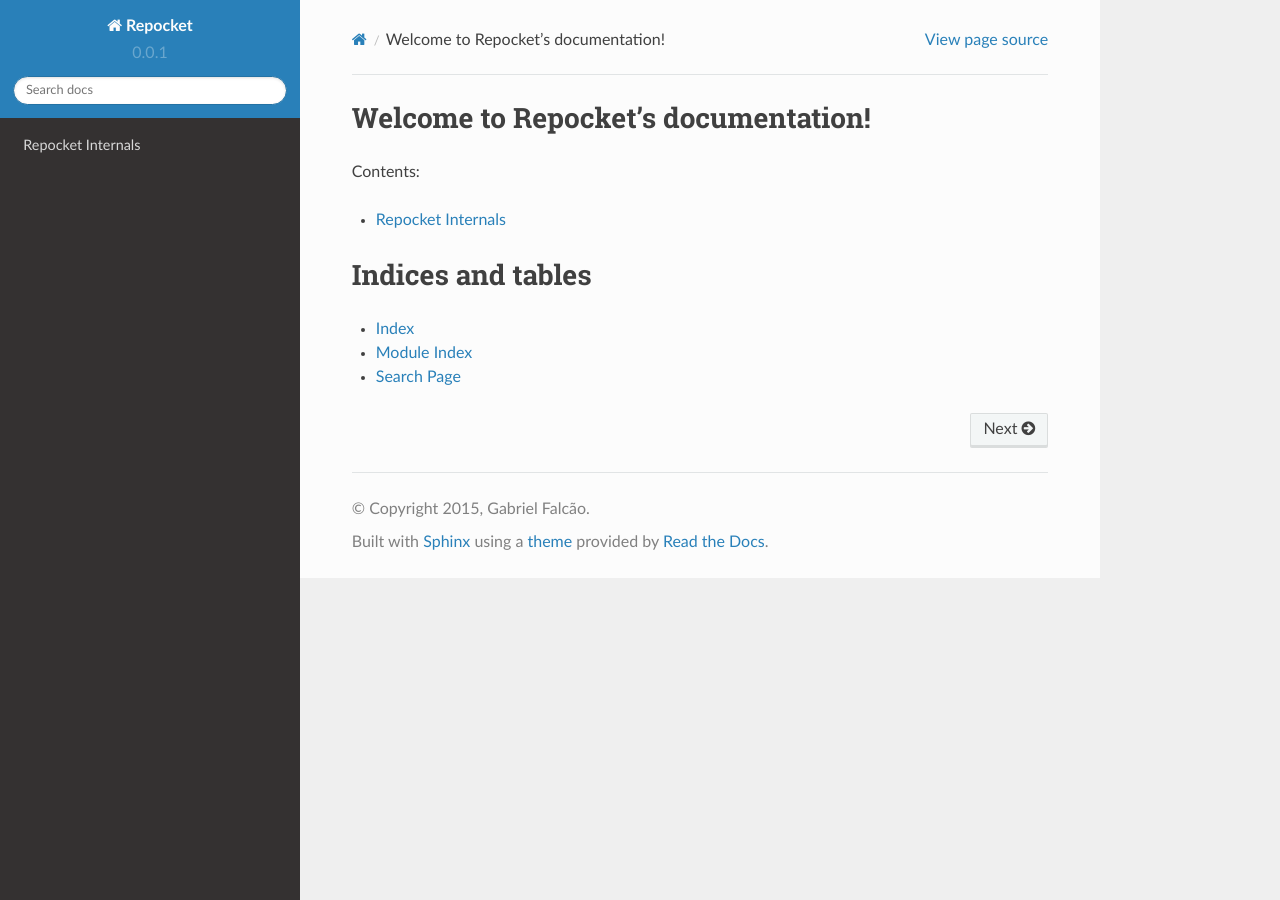
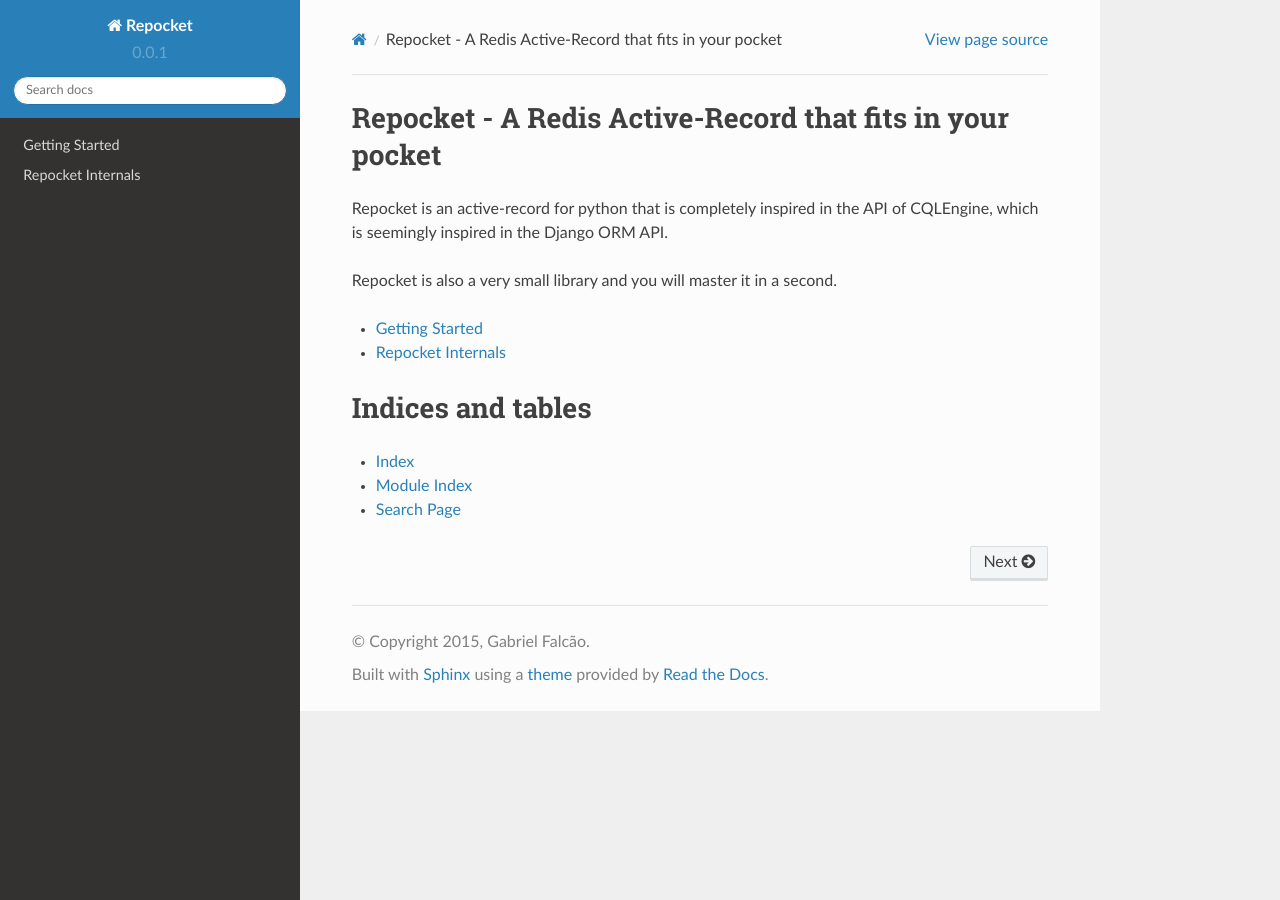
Before and after one commit to gabrielfalcao/repocket, a Sphinx documentation site: the page built from docs/source/index.rst, in a window 1280 px wide. Built offline with Sphinx 7.4.7 and the Read the Docs theme 2.0.0, drawn with Linux system fonts in a browser that asks for light colours.

Commit message:
renaming Model -> ActiveRecord and adding more docs

```diff
--- a/docs/source/index.rst
+++ b/docs/source/index.rst
@@ -3,14 +3,21 @@
    You can adapt this file completely to your liking, but it should at least
    contain the root `toctree` directive.
 
-Welcome to Repocket's documentation!
-====================================
+Repocket - A Redis Active-Record that fits in your pocket
+=========================================================
 
-Contents:
+Repocket is an active-record for python that is completely inspired in
+the API of CQLEngine, which is seemingly inspired in the Django ORM
+API.
+
+Repocket is also a very small library and you will master it in a
+second.
+
 
 .. toctree::
    :maxdepth: 2
 
+   getting-started
    internals
 
 Indices and tables
```
Also changed, not shown: docs/source/getting-started.rst (added, +26 -0 lines), repocket/__init__.py (+4 -4 lines), 8 other files.
